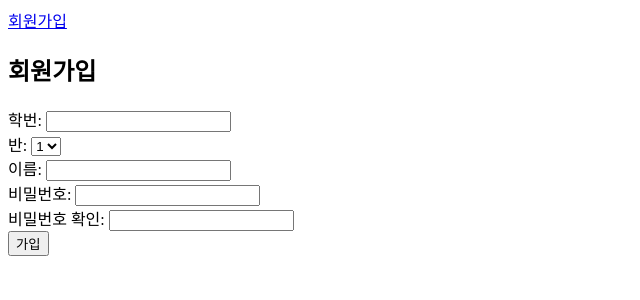
After one commit to tasueom/20251001-score-management-mysql, a Flask app: page /signup in a window 1280 px wide. The commit adds this page. Shown: the top 300 px of the page, without its empty margins (0-640 px from the left). Run offline with Flask 3, Linux system fonts and the light colour scheme.

Commit message:
feat: 미 로그인 시 회원가입 링크 띄우고 회원가입

```diff
--- a/app.py
+++ b/app.py
@@ -1,4 +1,4 @@
-from flask import Flask, render_template as ren, request, redirect, url_for, session
+from flask import Flask, render_template as ren, request, redirect, url_for, session, flash
 import hashlib
 import db
 
@@ -10,6 +10,23 @@ app.secret_key = "dev_key123"
 def index():
     return ren("index.html", sno=session.get("sno"))
 
+#회원가입
+@app.route("/signup", methods=['GET','POST'])
+def signup():
+    if request.method == "POST":
+        sid = request.form["sid"]
+        ban = request.form["ban"]
+        sname = request.form["sname"]
+        password = request.form["password"]
+        hashed_pw = hashlib.sha256(password.encode()).hexdigest()
+
+        try:
+            db.signup(sid,ban,sname,hashed_pw)
+        except:
+            return redirect(url_for("signup"))
+        return redirect(url_for("signin"))
+    return ren("signup.html")
+
 #Flask 서버 실행
 if __name__ == "__main__":
     db.init_db()
--- a/db.py
+++ b/db.py
@@ -48,3 +48,15 @@ def init_db():
                 """)
     conn.commit()
     conn.close()
+
+# 회원가입
+def signup(sid, ban, sname, hashed_pw):
+    conn, cur = conn_db()
+    try:
+        cur.execute("""
+                    insert into students(sid, ban, sname, password)
+                    values(%s, %s, %s, %s)
+                    """,(sid, ban, sname, hashed_pw))
+        conn.commit()
+    finally:
+        conn.close()
--- a/templates/layout.html
+++ b/templates/layout.html
@@ -6,6 +6,13 @@
     <title>{% block title %}{% endblock %}</title>
 </head>
 <body>
+    <div class="navigation">
+        <div class="auth-nav">
+        {% if not sid %}
+        <a href="{{url_for('signup')}}">회원가입</a>
+        {% endif %}
+        </div>
+    </div>
     <div class="container">
         {% block content %}{% endblock %}
     </div>
--- /dev/null
+++ b/templates/signup.html
@@ -0,0 +1,26 @@
+{% extends "layout.html" %}
+
+{% block title %}회원가입{% endblock %}
+
+{% block content %}
+<h2>회원가입</h2>
+<form method="post">
+    학번:
+    <input type="text" name="sid"><br>
+    반:
+    <select name="ban">
+        <option value="1">1</option>
+        <option value="2">2</option>
+        <option value="3">3</option>
+        <option value="4">4</option>
+        <option value="5">5</option>
+    </select><br>
+    이름:
+    <input type="text" name="sname"><br>
+    비밀번호:
+    <input type="password" name="password"><br>
+    비밀번호 확인:
+    <input type="password" name="passwordCheck"><br>
+    <button type="submit">가입</button>
+</form>
+{% endblock %}
```
